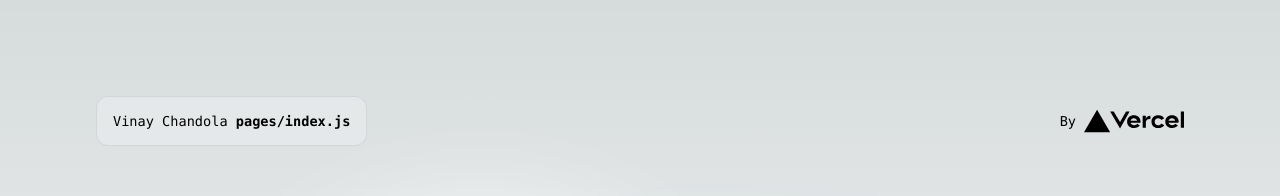
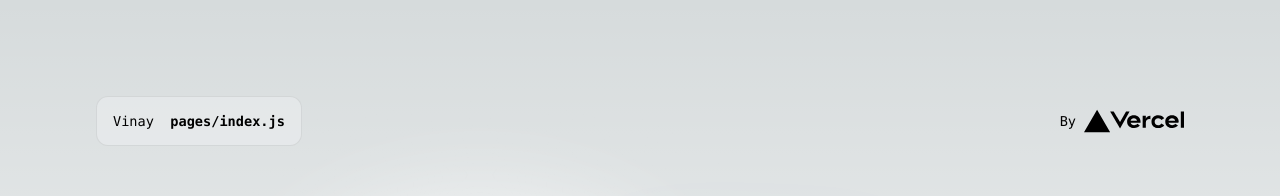
Before and after one commit to Hero-debug-cloud/testing2, a Next.js app: page / in a window 1280 px wide. Shown: the top 196 px of the page. Built offline with nearby package versions, Linux system fonts and the light colour scheme.

Commit message:
updating

```diff
--- a/pages/index.js
+++ b/pages/index.js
@@ -17,7 +17,7 @@ export default function Home() {
       <main className={styles.main}>
         <div className={styles.description}>
           <p>
-             Vinay Chandola&nbsp;
+             Vinay &nbsp;
             <code className={styles.code}>pages/index.js</code>
           </p>
           <div>
```
